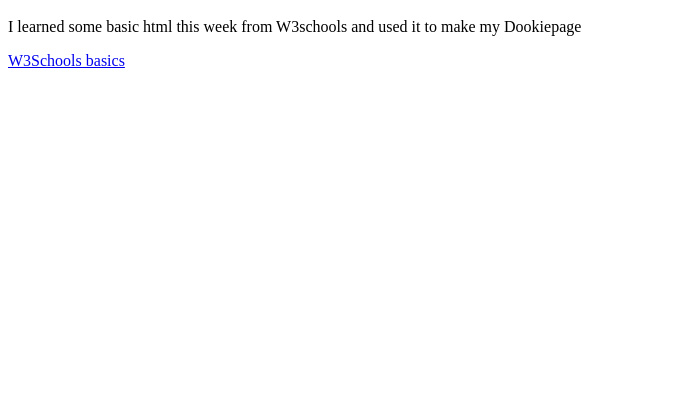
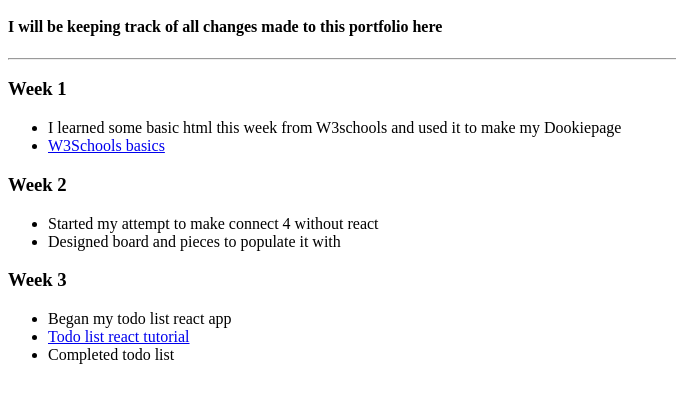
Before and after one commit to trevorkoenig/Changelog, a plain HTML site: page index.html in a window 1280 px wide. Shown: the part 48-450 px from the top of the page, without its empty margins (0-676 px from the left). Drawn offline with Linux system fonts and the light colour scheme.

Commit message:
updated changelog with recent weeks

```diff
--- a/index.html
+++ b/index.html
@@ -1,15 +1,36 @@
 <html lang="en">
   <head>
-    <style>
-      body {
-        color: black
-      }
-    </style>
+    <link rel="stylesheet" href="styles.css">
   </head>
   <body>
     <h1> Changelog </h1>
+    <h4> I will be keeping track of all changes made to this portfolio here</h4>
+    <hr>
 
-    <p>I learned some basic html this week from W3schools and used it to make my Dookiepage</p>
-    <a href="https://www.w3schools.com/html/html_basic.asp"> W3Schools basics</a>
+    <div>
+      <h3>Week 1</h3>
+      <ul>
+        <li>I learned some basic html this week from W3schools and used it to make my Dookiepage</li>
+        <li><a href="https://www.w3schools.com/html/html_basic.asp"> W3Schools basics</a></li>
+      </ul>
+    </div>
+
+    <div>
+      <h3>Week 2</h3>
+      <ul>
+        <li>Started my attempt to make connect 4 without react</li>
+        <li>Designed board and pieces to populate it with</li>
+      </ul>
+    </div>
+
+    <div>
+      <h3>Week 3</h3>
+      <ul>
+        <li>Began my todo list react app</li>
+        <li><a href="https://www.youtube.com/watch?v=hQAHSlTtcmY">Todo list react tutorial</a></li>
+        <li>Completed todo list</li>
+      </ul>
+    </div>
+
   </body>
 </html>
```
